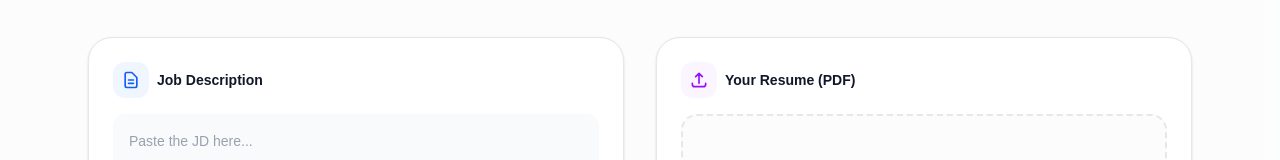
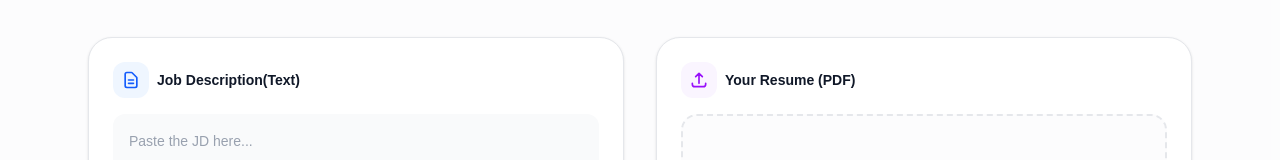
Before and after one commit to TheSurfBoard/Hiret, a Next.js app: page /analyzer in a window 1280 px wide. Shown: the part 372-532 px from the top of the page. Built offline with nearby package versions, Linux system fonts and the light colour scheme; no server answers; a web font is replaced by a local one.

Commit message:
Updated Analyzer Name

```diff
--- a/app/analyzer/page.tsx
+++ b/app/analyzer/page.tsx
@@ -94,7 +94,7 @@ export default function Analyzer() {
               <div className="p-2 bg-blue-50 rounded-xl text-blue-600">
                 <svg className="w-5 h-5" fill="none" stroke="currentColor" viewBox="0 0 24 24"><path strokeLinecap="round" strokeLinejoin="round" strokeWidth="2" d="M9 12h6m-6 4h6m2 5H7a2 2 0 01-2-2V5a2 2 0 012-2h5.586a1 1 0 01.707.293l5.414 5.414a1 1 0 01.293.707V19a2 2 0 01-2 2z" /></svg>
               </div>
-              <label className="text-sm font-bold text-gray-900 font-display">Job Description</label>
+              <label className="text-sm font-bold text-gray-900 font-display">Job Description(Text)</label>
             </div>
             <textarea
               className="w-full h-48 md:h-64 p-4 rounded-xl bg-gray-50 border-0 focus:bg-white focus:ring-2 focus:ring-brand-500/20 text-sm leading-relaxed resize-none transition-all placeholder:text-gray-400 text-gray-700"
@@ -199,11 +199,11 @@ export default function Analyzer() {
               <div className="prose prose-lg max-w-none">
                 <ReactMarkdown
                   components={{
-                     h1: ({node, ...props}) => <h1 className="hidden" {...props} />,
-                     h2: ({node, ...props}) => <h2 className="text-xl font-display font-bold text-brand-800 mt-8 mb-4 border-l-4 border-brand-500 pl-4" {...props} />,
-                     p: ({node, ...props}) => <p className="text-gray-600 text-base leading-relaxed mb-4" {...props} />,
-                     ul: ({node, ...props}) => <ul className="grid grid-cols-1 gap-4 my-6 list-none pl-0" {...props} />,
-                     li: ({node, ...props}) => (
+                    h1: ({ node, ...props }) => <h1 className="hidden" {...props} />,
+                    h2: ({ node, ...props }) => <h2 className="text-xl font-display font-bold text-brand-800 mt-8 mb-4 border-l-4 border-brand-500 pl-4" {...props} />,
+                    p: ({ node, ...props }) => <p className="text-gray-600 text-base leading-relaxed mb-4" {...props} />,
+                    ul: ({ node, ...props }) => <ul className="grid grid-cols-1 gap-4 my-6 list-none pl-0" {...props} />,
+                    li: ({ node, ...props }) => (
                       <li className="bg-gray-50 p-5 rounded-2xl border border-gray-100 hover:border-brand-200 transition-colors flex flex-col md:flex-row gap-3 items-start shadow-sm" {...props}>
                         <div className="mt-1 p-1.5 bg-white rounded-full shadow-sm text-brand-600 shrink-0">
                           <svg className="w-4 h-4" fill="none" stroke="currentColor" viewBox="0 0 24 24"><path strokeLinecap="round" strokeLinejoin="round" strokeWidth="3" d="M5 13l4 4L19 7" /></svg>
@@ -211,7 +211,7 @@ export default function Analyzer() {
                         <div className="flex-1 text-sm md:text-base">{props.children}</div>
                       </li>
                     ),
-                     strong: ({node, ...props}) => <span className="block text-gray-900 font-bold text-base md:text-lg mb-1" {...props} />,
+                    strong: ({ node, ...props }) => <span className="block text-gray-900 font-bold text-base md:text-lg mb-1" {...props} />,
                   }}
                 >
                   {result}
```
Lines whose indentation alone changed are shown as unchanged.
